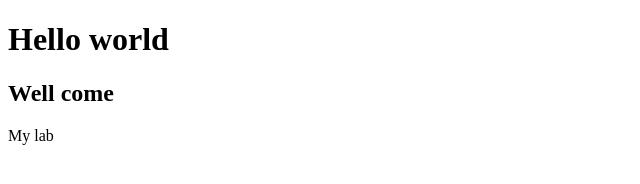
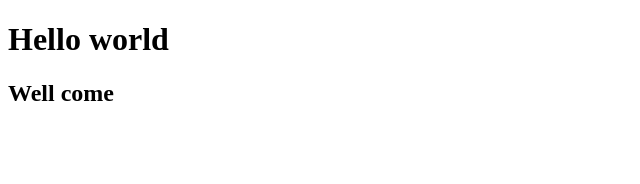
Before and after one commit to MutChhay/WCT, a plain HTML site: page index.html in a window 1280 px wide. Shown: the full height of the page, 0-640 px from the left. Drawn offline with Linux system fonts and the light colour scheme.

Commit message:
Update index.html

```diff
--- a/index.html
+++ b/index.html
@@ -8,6 +8,5 @@
 <body>
     <h1>Hello world</h1>
     <h2>Well come</h2>
-    <p>My lab</p>
 </body>
 </html>
```
